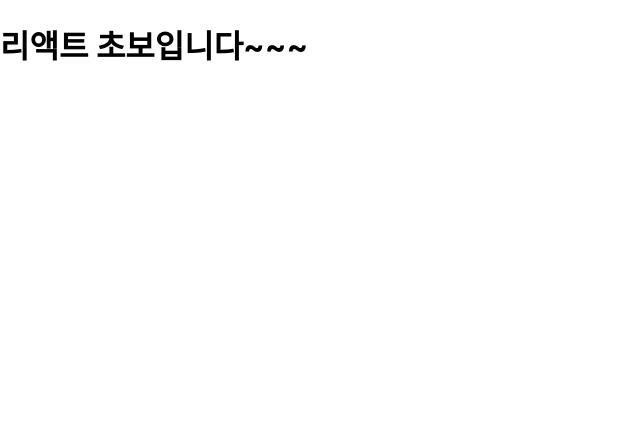
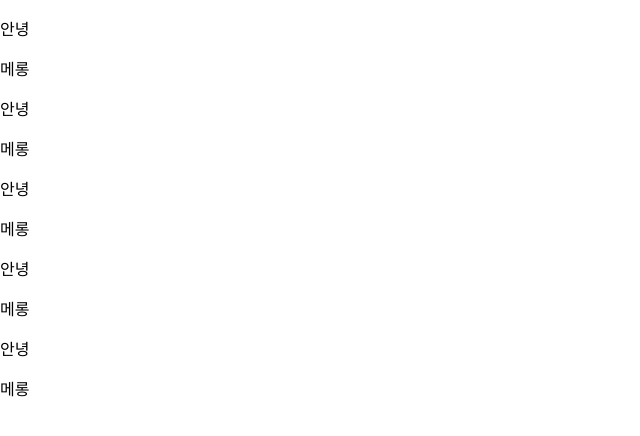
Before and after one commit to semsolhan1/reacte-basic202306, a React (Create React App) app: page / in a window 1280 px wide. Shown: the top 436 px of the page, without its empty margins (0-640 px from the left). Built offline with nearby package versions, Linux system fonts and the light colour scheme.

Commit message:
컴포넌트 기초

```diff
--- a/src/App.js
+++ b/src/App.js
@@ -1,9 +1,32 @@
 
 import './App.css';
+import SayHello from './SayHello';
 
+
+
+
+
+//리액트에서는 하나의 컴포넌트가 여러개의 엘리먼트를 반환할 수 있습니다.
+//JSX를 작성할 때는  return문 안에 반드시 하나의 최상위 태그가 있어야 합니다.
+//Fragment를 사용하면 의미없는 태그를 줄여 가독성을 좋게 합니다.
+//모든태그는 닫는 태그를 작성을 해야한다.
 function App() {
+
+  const looping = () => {
+    const helloList = [];
+    for(let i=0; i<5; i++) {
+      helloList.push(<SayHello />);
+    }
+    return helloList;
+
+  }
+
+  //jsx 문법에서는 스크립트를 코드로 직접 사용이 불가능.
+  //{} 안에서 함수의 호출문이나 변수참조는 가능.
   return (
-    <h1>리액트 초보입니다~~~</h1>
+    <>
+        { looping() }
+    </>
   );
 }
 
--- /dev/null
+++ b/src/SayHello.js
@@ -0,0 +1,14 @@
+ import React from "react";
+
+//컴포넌트
+//컴포넌트 파일은 대문자로 작성한는 것이 관례입니다.
+function SayHello() {
+    return (
+        <div>
+            <p>안녕</p>
+            <span>메롱</span>
+        </div>
+    )
+}
+
+export default SayHello;
```
Also changed, not shown: src/Hello.js (added, +11 -0 lines).
